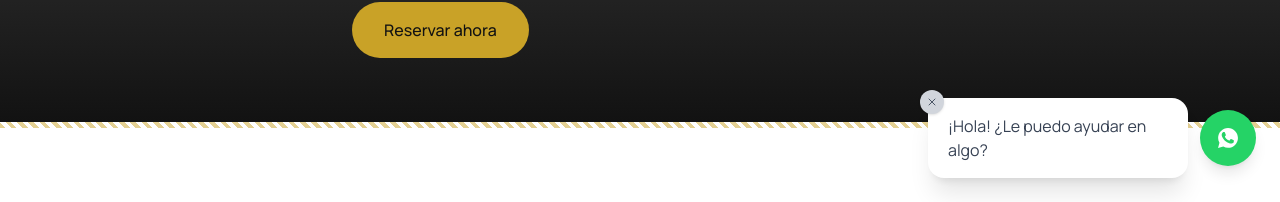
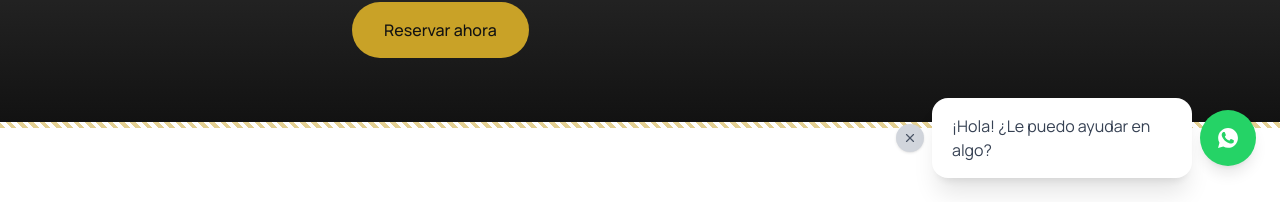
Before and after one commit to BladimirBLopez/andes-stay, a Next.js app: page / in a window 1280 px wide. Shown: the part 598-800 px from the top of the page. Built offline with nearby package versions, Linux system fonts and the light colour scheme.

Commit message:
Reposicionar X del globo de saludo como círculo separado a la izquierda, igual a la referencia

```diff
--- a/app/page.tsx
+++ b/app/page.tsx
@@ -448,18 +448,20 @@ export default function Home() {
       <Footer />
 
       {/* BOTÓN FLOTANTE WHATSAPP */}
-      <div className="fixed bottom-6 right-6 z-[1002] flex items-center gap-3">
+      <div className="fixed bottom-6 right-6 z-[1002] flex items-center gap-2">
         {showGreeting && (
-          <div className="relative bg-white rounded-2xl shadow-xl px-5 py-4 max-w-[260px]">
+          <>
             <button
               onClick={() => setShowGreeting(false)}
               aria-label="Cerrar"
-              className="absolute -top-2 -left-2 w-6 h-6 rounded-full bg-gray-300 hover:bg-gray-400 transition-colors text-gray-600 flex items-center justify-center shadow"
+              className="w-7 h-7 rounded-full bg-gray-300 hover:bg-gray-400 transition-colors text-gray-600 flex items-center justify-center shadow shrink-0"
             >
-              <X size={12} />
+              <X size={14} />
             </button>
-            <p className="text-base text-gray-700">¡Hola! ¿Le puedo ayudar en algo?</p>
-          </div>
+            <div className="bg-white rounded-2xl shadow-xl px-5 py-4 max-w-[260px]">
+              <p className="text-base text-gray-700">¡Hola! ¿Le puedo ayudar en algo?</p>
+            </div>
+          </>
         )}
         <a
           href={`https://wa.me/${WHATSAPP_NUMBER}?text=${encodeURIComponent(whatsappMsg)}`}
```
